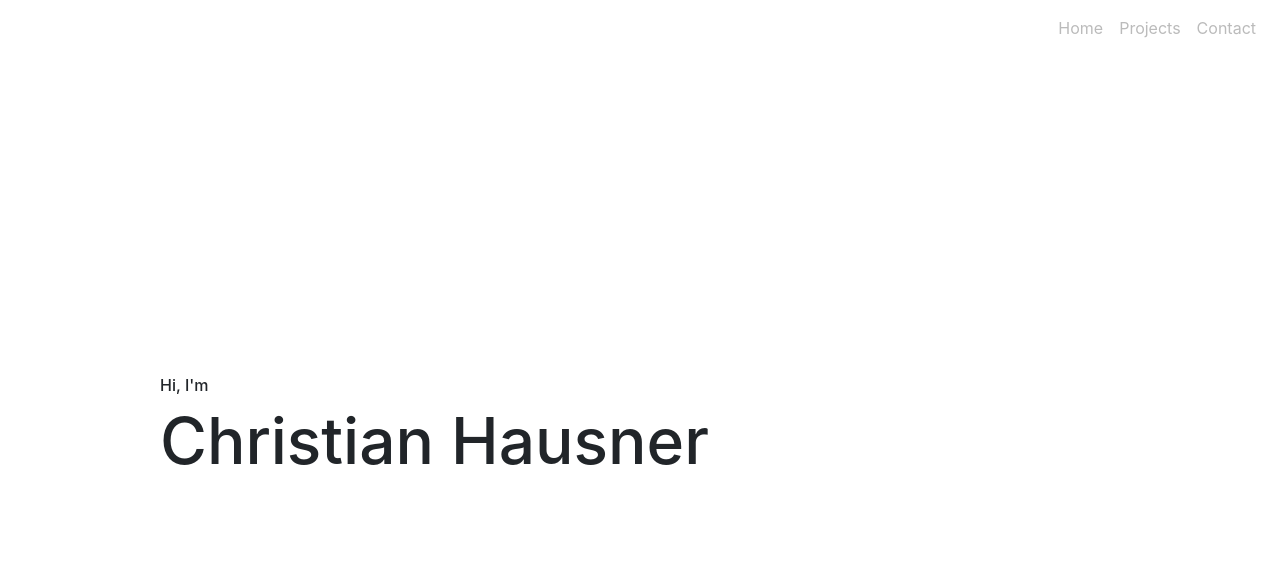
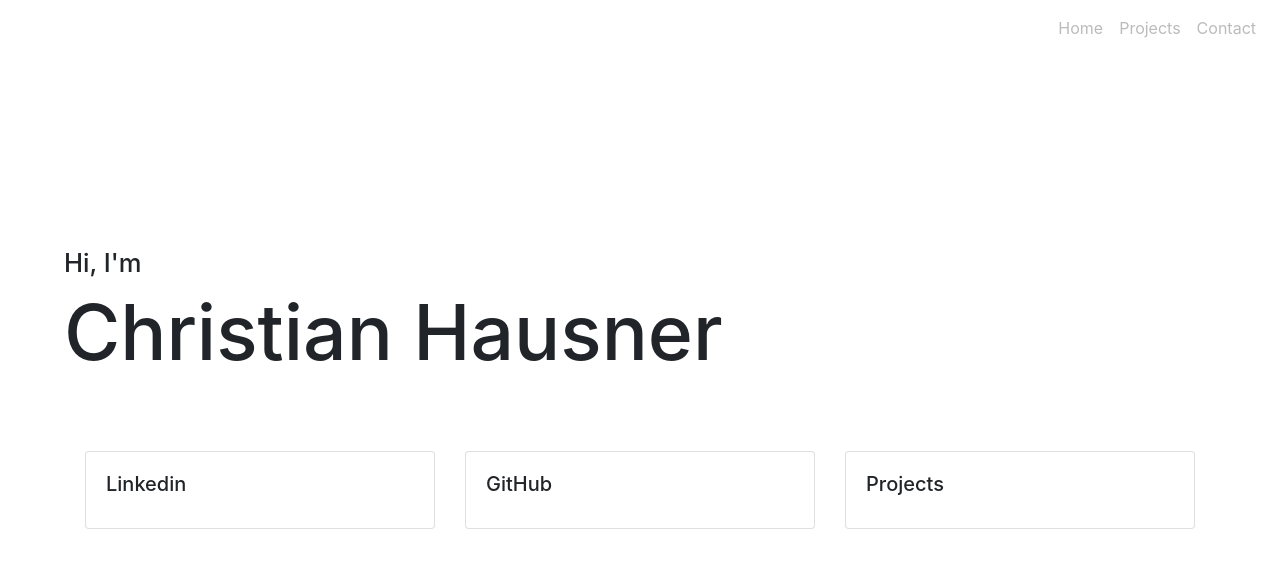
Before and after one commit to chrishausner/personal-website, a React (Create React App) app: page / in a window 1280 px wide. Shown: the top 568 px of the page. Built offline with nearby package versions, Linux system fonts and the light colour scheme.

Commit message:
updated landing page design

```diff
--- a/public/index.html
+++ b/public/index.html
@@ -7,9 +7,9 @@
     <meta name="theme-color" content="#000000" />
     <meta
       name="description"
-      content="Web site created using create-react-app"
+      content="Personal Portfolio Website"
     />
-    <link rel="apple-touch-icon" href="%PUBLIC_URL%/logo192.png" />
+    <link rel="apple-touch-icon" href="%PUBLIC_URL%/coding.png" />
     <!--
       manifest.json provides metadata used when your web app is installed on a
       user's mobile device or desktop. See https://developers.google.com/web/fundamentals/web-app-manifest/
@@ -30,7 +30,7 @@
       work correctly both with client-side routing and a non-root public URL.
       Learn how to configure a non-root public URL by running `npm run build`.
     -->
-    <title>React App</title>
+    <title>Christian Hausner</title>
   </head>
   <body>
     <noscript>You need to enable JavaScript to run this app.</noscript>
--- a/src/App.js
+++ b/src/App.js
@@ -6,7 +6,7 @@ import { Home } from './Home';
 import { NoMatch } from './NoMatch';
 import { Layout } from './components/Layout';
 import { NavigationBar } from './components/NavigationBar';
-import { ShortLinks } from './ShortLinks';
+import { LinkedCards } from './LinkedCards';
 
 class App extends Component {
   render() {
@@ -17,7 +17,7 @@ class App extends Component {
         <Layout>
           <Router>
             <Switch>
-              <Route exact path="/" component={ShortLinks} />
+              <Route exact path="/" component={LinkedCards} />
               <Route component={NoMatch} />
             </Switch>
           </Router>
--- a/src/Home.js
+++ b/src/Home.js
@@ -2,17 +2,22 @@ import React from 'react';
 import styled from 'styled-components';
 
 const Wrapper = styled.section`
-  padding-top: 20em;
-  padding-left: 10em;
+  padding-top: 15vw;
+  padding-left: 5vw;
+  padding-bottom: 5vw;
 `;
 
 const Title = styled.h1`
-  font-size: 4em;
+  font-size: 6vw;
+`;
+
+const SubTitle = styled.h6`
+  font-size: 2vw;
 `;
 
 export const Home = () => (
   <Wrapper>
-    <h6>Hi, I'm</h6>
+    <SubTitle>Hi, I'm</SubTitle>
     <Title>Christian Hausner</Title>
   </Wrapper>
 )
--- /dev/null
+++ b/src/LinkedCards.js
@@ -0,0 +1,33 @@
+import React from 'react';
+import styled from 'styled-components';
+import Row from 'react-bootstrap/Row';
+import Card from 'react-bootstrap/Card';
+
+
+export const LinkedCards  = () => (
+    <React.Fragment>
+        <Row>
+            <div class="col-sm-4">
+                <Card>
+                    <Card.Body>
+                        <Card.Title>Linkedin</Card.Title>
+                    </Card.Body>
+                </Card>
+            </div>
+            <div class="col-sm-4">
+                <Card>
+                    <Card.Body>
+                        <Card.Title>GitHub</Card.Title>
+                    </Card.Body>
+                </Card>
+            </div>
+            <div class="col-sm-4">
+                <Card>
+                    <Card.Body>
+                        <Card.Title>Projects</Card.Title>
+                    </Card.Body>
+                </Card>
+            </div>
+        </Row>
+    </React.Fragment>
+)
--- a/src/ShortLinks.js
+++ /dev/null
@@ -1,6 +0,0 @@
-import React from 'react';
-
-export const ShortLinks = () => (
-    <div>
-    </div>
-)
--- a/src/components/NavigationBar.js
+++ b/src/components/NavigationBar.js
@@ -17,9 +17,11 @@ export const NavigationBar  = () => (
   <Styles>
     <Navbar expand="md">
       <Nav className="ml-auto">
+        <Navbar.Collapse id="navbarNav">
           <Nav.Item><Nav.Link href="/">Home</Nav.Link></Nav.Item>
           <Nav.Item><Nav.Link href="/">Projects</Nav.Link></Nav.Item>
           <Nav.Item><Nav.Link href="/">Contact</Nav.Link></Nav.Item>
+        </Navbar.Collapse>
       </Nav>
     </Navbar>
   </Styles>
```
Also changed, not shown: public/manifest.json, 1 other file (tests, documents, lock files or other folders).
